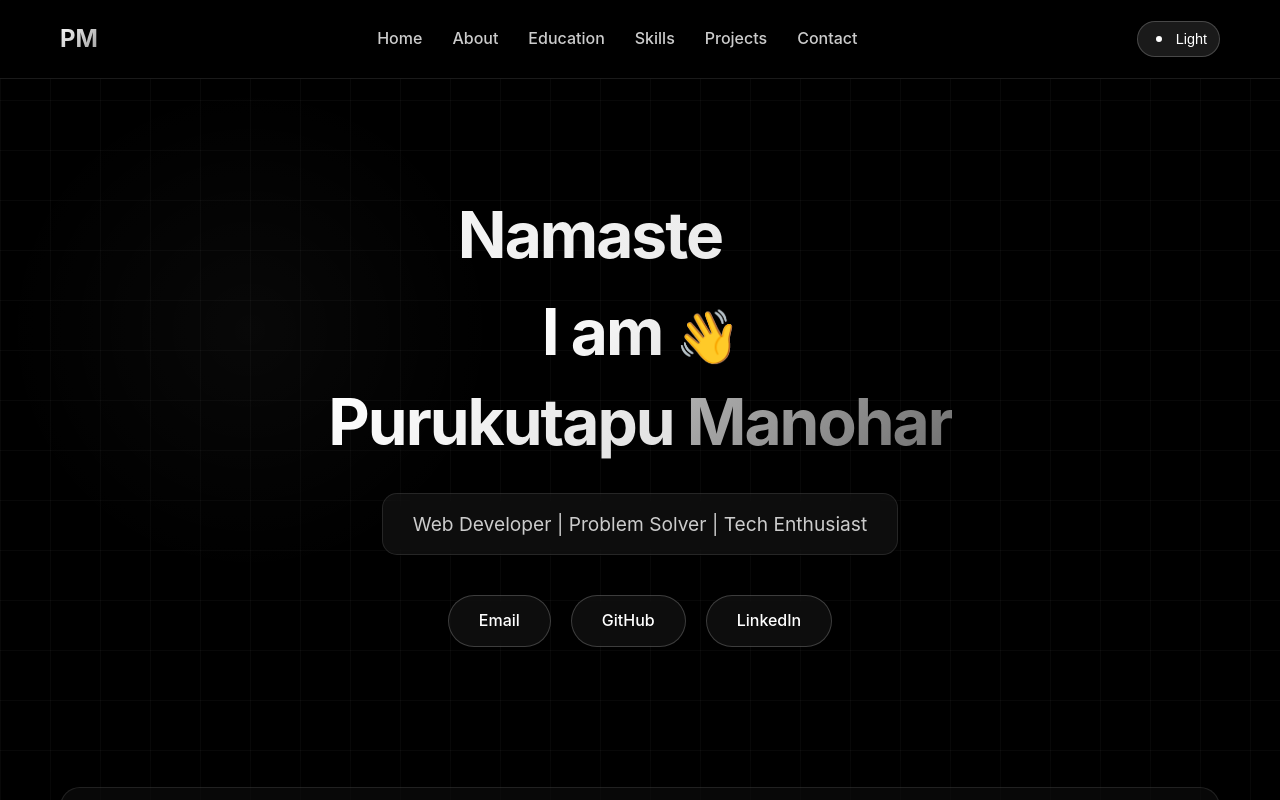
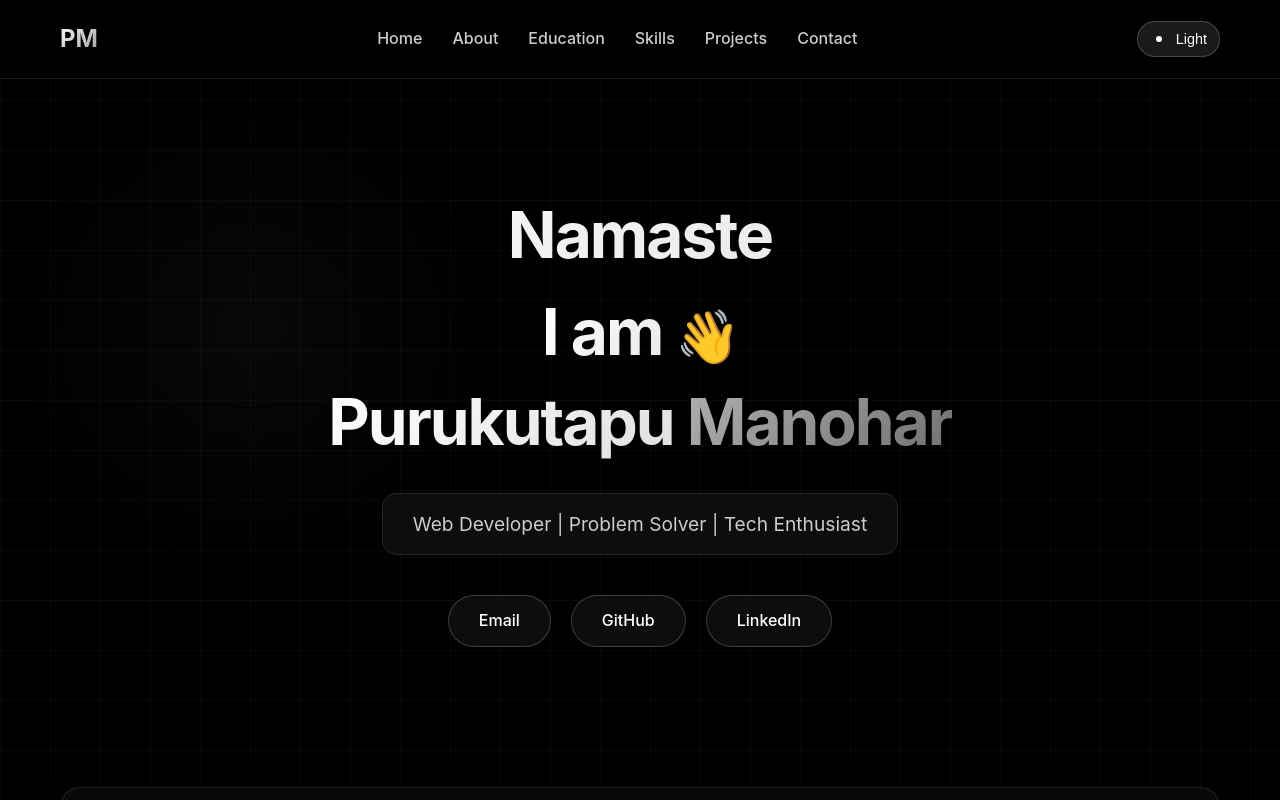
Before and after one commit to Manoharreddi2/New-Portfolio, a React (Vite) app: page / in a window 1280 px wide. Built offline with nearby package versions, Linux system fonts and the light colour scheme.

Commit message:
Revert greeting position to center

```diff
--- a/src/components/Hero.jsx
+++ b/src/components/Hero.jsx
@@ -22,7 +22,7 @@ const Hero = () => {
         <header id="home" className="section-animate">
             <h1 className="hero-title">
                 {/* Sliding Reveal Container */}
-                <div style={{ position: 'relative', height: '1.2em', width: '100%', overflow: 'hidden', display: 'flex', justifyContent: 'center', transform: 'translateX(-50px)' }}>
+                <div style={{ position: 'relative', height: '1.2em', width: '100%', overflow: 'hidden', display: 'flex', justifyContent: 'center' }}>
                     {greetings.map((greet, i) => {
                         // Determine state: current, previous, next (or just hidden)
                         let positionClass = 'slide-hidden';
```
